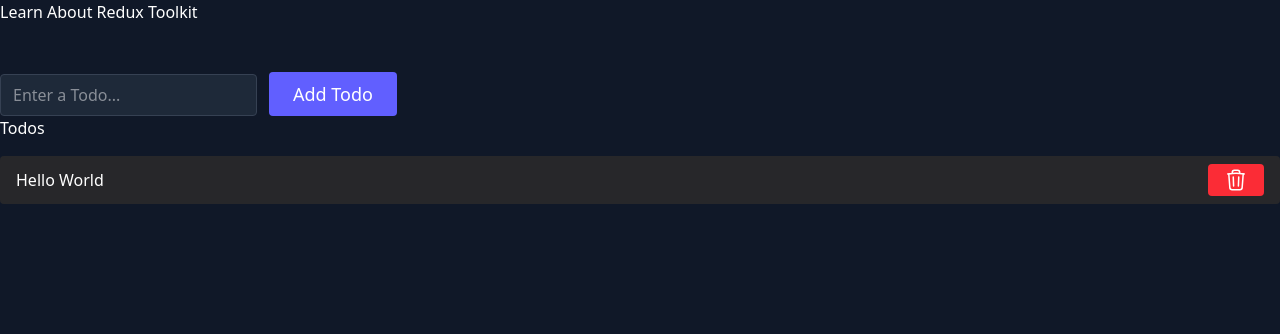
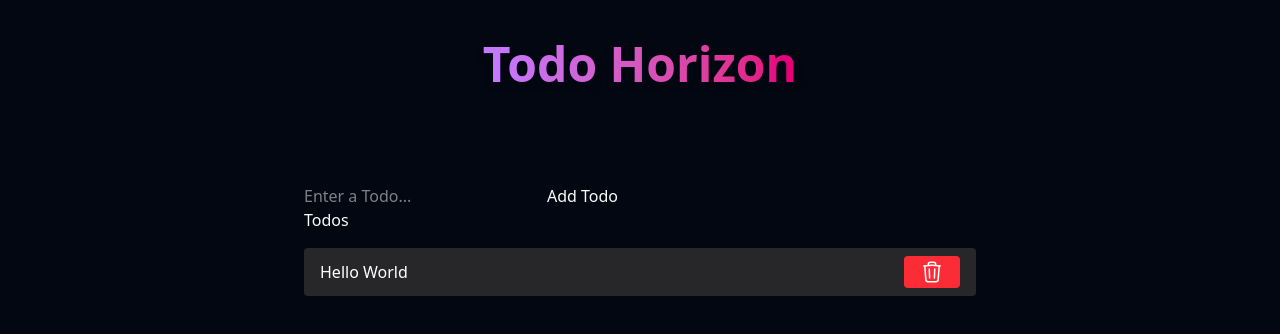
Before and after one commit to elishabhatti/redux-toolkit-todo, a React (Vite) app: page / in a window 1280 px wide. Shown: the top 334 px of the page. Built offline with nearby package versions, Linux system fonts and the light colour scheme.

Commit message:
install motion

```diff
--- a/index.html
+++ b/index.html
@@ -6,7 +6,7 @@
     <meta name="viewport" content="width=device-width, initial-scale=1.0" />
     <title>Vite + React</title>
   </head>
-  <body class="bg-gray-900 text-white">
+  <body>
     <div id="root"></div>
     <script type="module" src="/src/main.jsx"></script>
   </body>
--- a/package.json
+++ b/package.json
@@ -12,6 +12,7 @@
   "dependencies": {
     "@reduxjs/toolkit": "^2.8.2",
     "@tailwindcss/vite": "^4.1.11",
+    "motion": "^12.23.6",
     "react": "^19.1.0",
     "react-dom": "^19.1.0",
     "react-redux": "^9.2.0",
--- a/src/App.jsx
+++ b/src/App.jsx
@@ -4,10 +4,14 @@
 
 const App = () => {
   return (
-    <div>
-      <h1>Learn About Redux Toolkit</h1>
-      <AddTodo />
-      <Todo />
+    <div className="min-h-screen bg-gray-950 text-gray-50 flex flex-col items-center py-10 px-4">
+      <h1 className="text-5xl font-extrabold mb-12 text-transparent bg-clip-text bg-gradient-to-r from-purple-400 to-pink-600 drop-shadow-lg">
+        Todo Horizon
+      </h1>
+      <div className="w-full max-w-2xl">
+        <AddTodo />
+        <Todo />
+      </div>
     </div>
   );
 };
--- a/src/components/AddTodo.jsx
+++ b/src/components/AddTodo.jsx
@@ -16,17 +16,11 @@
     <form onSubmit={addTodoHandler} className="space-x-3 mt-12">
       <input
         type="text"
-        className="bg-gray-800 rounded border border-gray-700 focus:border-indigo-500 focus:ring-2 focus:ring-indigo-900 text-base outline-none text-gray-100 py-1 px-3 leading-8 transition-colors duration-200 ease-in-out"
         placeholder="Enter a Todo..."
         value={input}
         onChange={(e) => setInput(e.target.value)}
       />
-      <button
-        type="submit"
-        className="text-white bg-indigo-500 border-0 py-2 px-6 focus:outline-none hover:bg-indigo-600 rounded text-lg"
-      >
-        Add Todo
-      </button>
+      <button type="submit">Add Todo</button>
     </form>
   );
 }
```
Also changed, not shown: src/components/Todo.jsx (+10 -10 lines), 1 other file (tests, documents, lock files or other folders).
